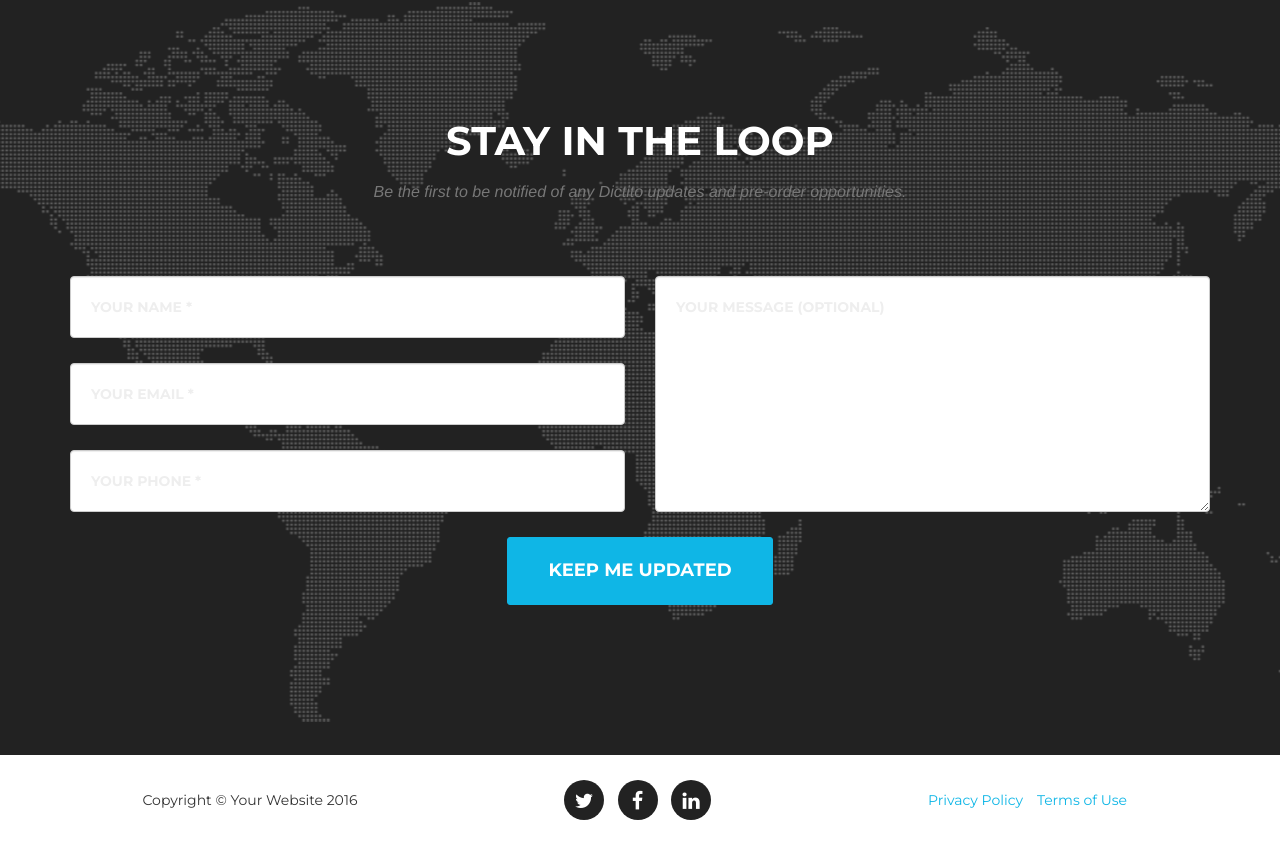
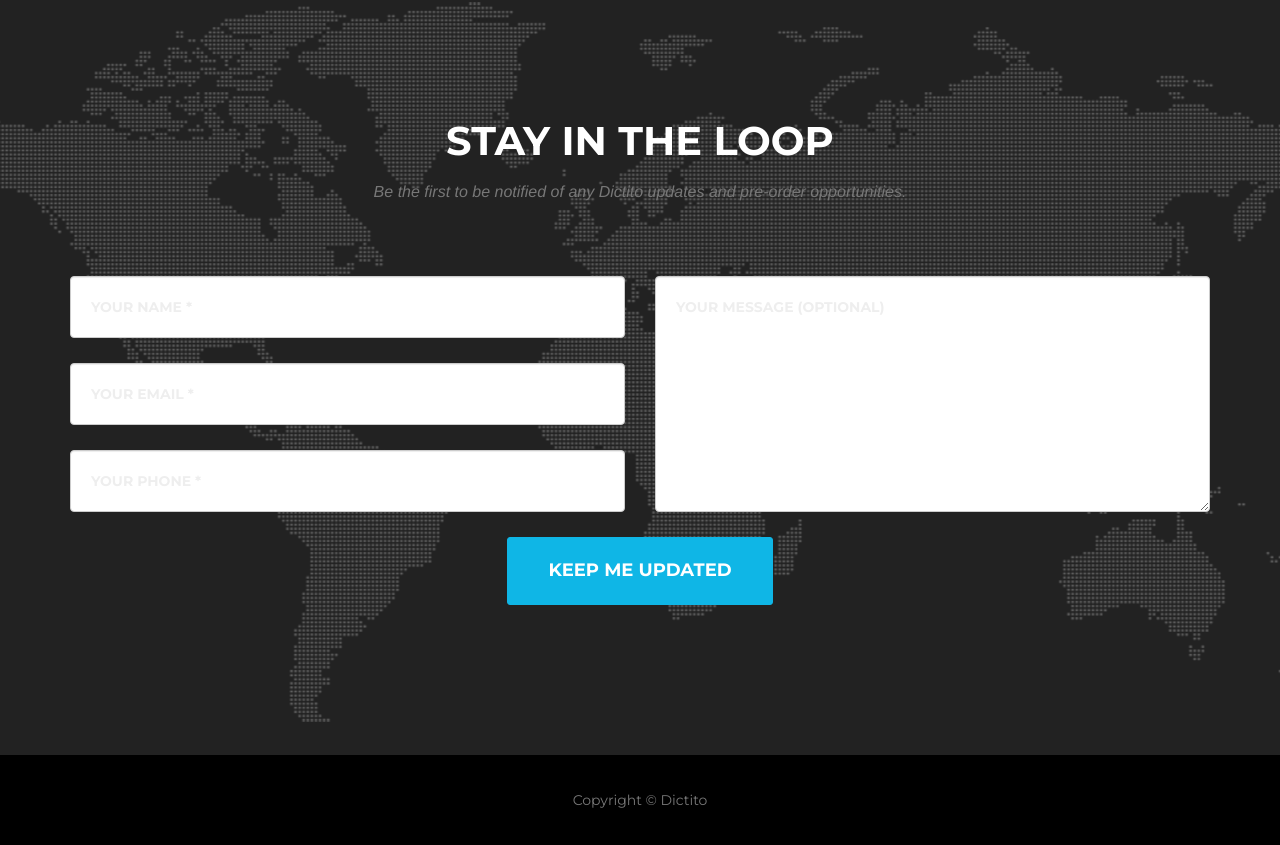
Before and after one commit to shipinggs/dictito, a website: page index.html in a window 1280 px wide. Shown: the part 5179-6024 px from the top of the page. Drawn offline with nearby package versions, Linux system fonts and the light colour scheme; a web font is replaced by a local one.

Commit message:
Footer: removed unessentials

```diff
--- a/index.html
+++ b/index.html
@@ -334,26 +334,8 @@
     <footer>
         <div class="container">
             <div class="row">
-                <div class="col-md-4">
-                    <span class="copyright">Copyright &copy; Your Website 2016</span>
-                </div>
-                <div class="col-md-4">
-                    <ul class="list-inline social-buttons">
-                        <li><a href="#"><i class="fa fa-twitter"></i></a>
-                        </li>
-                        <li><a href="#"><i class="fa fa-facebook"></i></a>
-                        </li>
-                        <li><a href="#"><i class="fa fa-linkedin"></i></a>
-                        </li>
-                    </ul>
-                </div>
-                <div class="col-md-4">
-                    <ul class="list-inline quicklinks">
-                        <li><a href="#">Privacy Policy</a>
-                        </li>
-                        <li><a href="#">Terms of Use</a>
-                        </li>
-                    </ul>
+                <div class="col-md-12">
+                    <span class="copyright">Copyright &copy; Dictito</span>
                 </div>
             </div>
         </div>
--- a/less/agency.less
+++ b/less/agency.less
@@ -542,6 +542,8 @@ section#contact {
 
 footer {
     padding: 25px 0;
+    background-color: @gray-base;
+    color: @gray-light;
     text-align: center;
     span.copyright {
         line-height: 40px;
```
Also changed, not shown: css/agency.css, css/agency.min.css.
